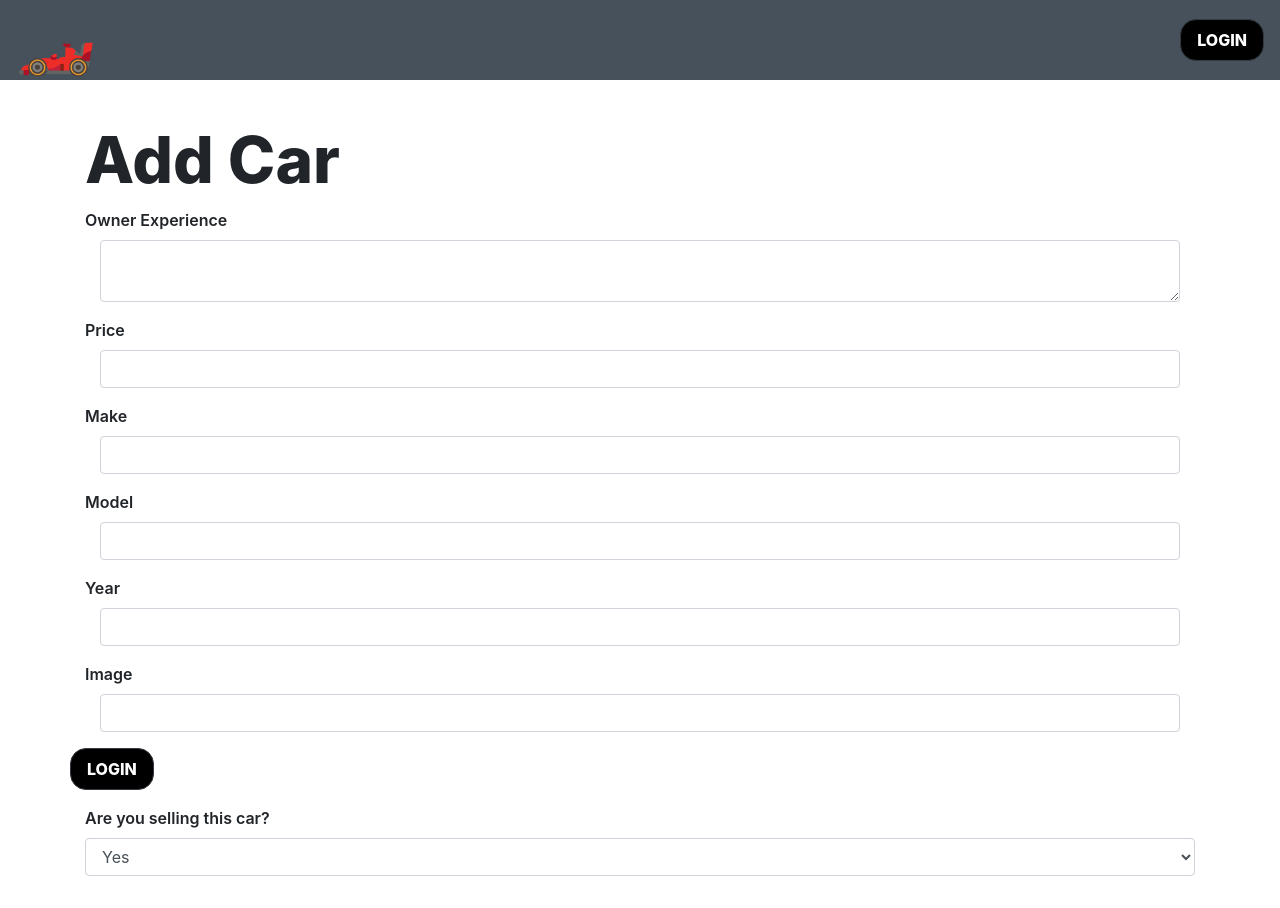
After one commit to hbg/CarBazaar, a Flask app: template templates/add_car.html in a window 1280 px wide. The commit adds this page. Run offline with Flask 2, Linux system fonts and the light colour scheme; the template is opened without the code that fills it, so the values that code supplies are empty; some libraries are stand-ins or nearby versions.

Commit message:
Added something?

```diff
--- a/app.py
+++ b/app.py
@@ -3,21 +3,25 @@ from google.cloud.storage.blob import Blob
 from flask_scss import Scss
 import firebase_admin
 import datetime
+from uuid import uuid4
 from google.auth import compute_engine
 from google.auth.transport import requests
+from firebase_admin import credentials
+from gcloud import storage
 
-from firebase_admin import credentials, storage
 from firebase_admin import firestore, auth
+
 app = Flask(__name__)
 Scss(app)
-
-
 
 logged_user = None
 cred = credentials.Certificate('carbazaar-32cea-ec7ddc537cbe.json')
 fbapp = firebase_admin.initialize_app(cred, {
     'storageBucket': 'carbazaar-32cea.appspot.com',
 })
+client = storage.Client(credentials=cred)
+storage_client = storage.Client.from_service_account_json('carbazaar-32cea-ec7ddc537cbe.json')
+
 auth_request = requests.Request()
 VINS = [
     {
@@ -25,6 +29,7 @@ VINS = [
 
     }
 ]
+
 
 def logged_in():
     return logged_user is not None
@@ -34,14 +39,29 @@ def get_mk_ml(s):
     return s.split('cars/')[1].split('/models/')[0], s.split('cars/')[1].split('/models/')[1]
 
 
-@app.route('/login', methods=['GET','POST'])
+@app.route('/register', methods=['GET', 'POST'])
+def register():
+    global logged_user
+    if request.method == "POST":
+        try:
+            user = auth.create_user(
+                email=request.form.get("email"),
+                email_verified=False,
+                password=request.form.get("email"),
+                disabled=False)
+        except:
+            return render_template("register.html", logged_in=logged_in(), message="Email is already in use.")
+        logged_user = user
+    return render_template("register.html", logged_in=logged_in())
+
+@app.route('/login', methods=['GET', 'POST'])
 def login():
     global logged_user
     if request.method == 'POST':
 
         try:
             user = auth.get_user_by_email(request.form['email'])
-            #assert request.form['password'] == user.password
+            # assert request.form['password'] == user.password
             logged_user = user
             return redirect('/garage')
         except Exception as e:
@@ -55,9 +75,7 @@ def get_cars_from_user(email):
     db = firestore.client()
     garage = db.collection(u'users').document(email).collection('garage').stream()
     cars = []
-    bucket = storage.bucket(app=fbapp)
-    signing_credentials = compute_engine.IDTokenCredentials(auth_request, "",
-                                                            service_account_email=cred.service_account_email)
+    bucket = storage_client.bucket('carbazaar-32cea.appspot.com')
 
     for car in garage:
         print(car.to_dict()['user_images'])
@@ -65,7 +83,12 @@ def get_cars_from_user(email):
         for image in car.to_dict()['user_images']:
             try:
                 print(cred, image)
-                images.append(Blob.from_string(image).generate_signed_url(datetime.timedelta(seconds=300), credentials=signing_credentials))
+                if 'gs://' in image:
+                    image = image.split('gs://carbazaar-32cea.appspot.com/')[1]
+                    print(image)
+                    images.append(bucket.blob(image).generate_signed_url(datetime.timedelta(seconds=300)))
+                else:
+                    images.append(image)
             except Exception as e:
                 print(e)
                 print("Improper URL")
@@ -76,13 +99,14 @@ def get_cars_from_user(email):
         ml = str(ml)
 
         cars.append({
-                'user': email,
-                "make": mk,
-                "model": ml,
-                "images": images,
-                "history": car.to_dict()['History']
+            'user': email,
+            "make": mk,
+            "model": ml,
+            "images": images,
+            "history": car.to_dict()['History']
         })
     return cars
+
 
 @app.route('/search', methods=['POST'])
 def search():
@@ -93,33 +117,50 @@ def search():
     users = db.collection(u'users').stream()
     user_ids = []
     cars = []
-    bucket = storage.bucket(app=fbapp)
+    bucket = storage_client.bucket('carbazaar-32cea.appspot.com')
     for user in users:
         user_ids.append(user.id)
     for user_id in user_ids:
         garage = db.collection(u'users').document(user_id).collection('garage').stream()
         for car in garage:
-            images = [bucket.blob(image).generate_signed_url(datetime.timedelta(seconds=300), method='GET') for image in car.to_dict()['user_images']]
+            images = []
             path = car.to_dict()['Model'].path
             mk, ml = get_mk_ml(str(path))
+            print(mk, ml, make_g, model_g)
             mk = str(mk)
             ml = str(ml)
-            if mk == str(make_g) and ml == str(model_g):
+            image = car.to_dict()['user_images'][0]
+            if 'gs://' in image:
+                image = image.split('gs://carbazaar-32cea.appspot.com/')[1]
+                print(image)
+                images.extend(bucket.blob(image).generate_signed_url(datetime.timedelta(seconds=300)))
+                thumbnail = ''.join(images)
+                print(thumbnail)
+            else:
+                thumbnail = image
+                print(image)
+            if mk == str(make_g) and ml == str(model_g) and car.to_dict().get('selling'):
                 cars.append({
                     'user': user_id,
                     "make": mk,
                     "model": ml,
-                    "images": images,
+                    "image": thumbnail,
                     "history": car.to_dict()['History']
                 })
-            car_entry = db.document(path).get()
-            print(car_entry.to_dict())
-    return render_template("search_results.html", cars=cars, logged_in=logged_in())
+        print(cars)
+        return render_template("search_results.html", cars=cars, logged_in=logged_in())
 
 
 @app.route('/')
 def home():
     return render_template("index.html", logged_in=logged_in())
+
+
+@app.route('/logout')
+def logout():
+    global logged_user
+    logged_user = None
+    return redirect('/')
 
 
 @app.route('/garage')
@@ -132,5 +173,34 @@ def garage():
     return render_template("home.html", logged_in=logged_in(), cars=get_cars_from_user(logged_user.email))
 
 
+@app.route('/add_car', methods=['GET', 'POST'])
+def add_car():
+    global logged_user
+    db = firestore.client()
+    if request.method == 'POST' and logged_in():
+        make = request.form.get("make")
+        model = request.form.get("model")
+        year = request.form.get("year")
+        owner_exp = request.form.get("owner_experience")
+        price = request.form.get("price")
+        image = request.form.get("image")
+        selling = request.form.get("sellingTF")
+        doc = db.collection("cars").document(make).collection("models").document(model).set({
+            "site_images": []
+        }, merge=True)
+        db.collection("users").document(logged_user.email).collection("garage").document(str(uuid4())).set({
+            "price": price,
+            "owner_exp": owner_exp,
+            "user_images": [image],
+            "selling": selling,
+            "Model": db.collection("cars").document(make).collection("models").document(model),
+            "History": []
+        })
+        return redirect('/garage')
+    elif not logged_user:
+        return redirect('/login')
+    return render_template("add_car.html", logged_in=logged_in(), cars=get_cars_from_user(logged_user.email))
+
+
 if __name__ == '__main__':
     app.run()
--- a/static/css/index.css
+++ b/static/css/index.css
@@ -3,6 +3,28 @@
     font-size: 16pt;
     font-weight: 600 !important;
     background: #47515b !important;
+    color: white !important;
+}
+
+.text-white {
+    color: white !important;
+}
+
+.alert {
+    border-radius: 16px;
+    background: #ff4850;
+    color: white;
+    font-weight: 500;
+}
+
+.card-header {
+    background: black;
+    font-weight: 600;
+    color: white;
+}
+
+.form-group label {
+    font-weight: 600 !important;
 }
 
 .heading-text {
@@ -18,7 +40,7 @@
 
 .heading-input {
     margin-top: 16px;
-    width: calc(33% - 34px - 1rem) !important;
+    width: calc(50% - 17px - 1.5rem) !important;
     padding: 8px 16px;
     border-radius: 16px;
     font-weight: 600;
--- /dev/null
+++ b/templates/add_car.html
@@ -0,0 +1,60 @@
+{% extends "base.html" %}
+{% block content %}
+    <div class="space-container container">
+        <span class="header-text">Add Car</span>
+    {% if message %}
+            <div class="alert alert-danger" role="alert">
+                {{message}}
+            </div>
+        {% endif %}
+        <form method="post" action="/add_car">
+             <div class="form-group">
+                <label for="owner-experience">Owner Experience</label>
+                <div class="col-sm-12">
+                    <textarea type="text" class="form-control" id="owner-experience" name="owner-experience">
+                    </textarea>
+                </div>
+            </div>
+             <div class="form-group">
+                <label for="price">Price</label>
+                <div class="col-sm-12">
+                    <input type="number" class="form-control" id="price" name="price">
+                </div>
+            </div>
+            <div class="form-group">
+                <label for="make">Make</label>
+                <div class="col-sm-12">
+                    <input type="text" class="form-control" id="make" name="make">
+                </div>
+            </div>
+            <div class="form-group">
+                <label for="model">Model</label>
+                <div class="col-sm-12">
+                    <input type="text" name="model" class="form-control" id="model">
+                </div>
+            </div>
+            <div class="form-group">
+                <label for="year">Year</label>
+                <div class="col-sm-12">
+                    <input type="text" name="year" class="form-control" id="year">
+                </div>
+            </div>
+            <div class="form-group">
+                <label for="image">Image</label>
+                <div class="col-sm-12">
+                    <input type="text" name="image" class="form-control" id="image">
+                </div>
+            </div>
+            <div class="form-group row">
+                <button class="btn btn-dark" type="submit">Login</button>
+            </div>
+            <div class="form-group">
+                <label for="sellingTF">Are you selling this car?</label>
+                <select class="form-control" id="sellingTF" name="sellingTF">
+                  <option>Yes</option>
+                    <option>No</option>
+                </select>
+              </div>
+        </form>
+    </div>
+{% endblock %}
--- a/templates/base.html
+++ b/templates/base.html
@@ -17,8 +17,13 @@
     </button>
     <div class="collapse navbar-collapse" id="navbarNavAltMarkup">
         <ul class="navbar-nav ml-auto">
+            {% if logged_in %}
+                <li class="nav-item">
+                    <a class="nav-link text-white" href="/garage">GARAGE</a>
+                </li>
+            {% endif %}
             <li class="nav-item">
-                <a class="btn btn-dark nav-link" href="/login">{% if logged_in %}Logout{% else %}Login{% endif %}</a>
+                <a class="btn btn-dark nav-link" href="/{% if logged_in %}logout{% else %}login{% endif %}">{% if logged_in %}Logout{% else %}Login{% endif %}</a>
             </li>
         </ul>
     </div>
--- a/templates/index.html
+++ b/templates/index.html
@@ -6,7 +6,6 @@
             <form action="/search" class="form-inline" method="post">
                 <input class="form-control mr-sm-2 heading-input" type="text" placeholder="Make" aria-label="Make" id="make" name="make">
                 <input class="form-control mr-sm-2 heading-input" type="text" placeholder="Model" aria-label="Model" id="model" name="model">
-                <input class="form-control mr-sm-2 heading-input" type="text" placeholder="Year" aria-label="Year" id="year" name="year">
                 <button class="btn btn-dark" id="heading-search-button" type="submit">Search</button>
             </form>
         </div>
--- a/templates/login.html
+++ b/templates/login.html
@@ -1,6 +1,7 @@
 {% extends "base.html" %}
 {% block content %}
     <div class="space-container container">
+    <span class="header-text">Login</span>
     {% if message %}
             <div class="alert alert-danger" role="alert">
                 {{message}}
```
Also changed, not shown: templates/home.html (+6 -1 lines), templates/register.html (added, +28 -0 lines), templates/search_results.html (+7 -4 lines).
